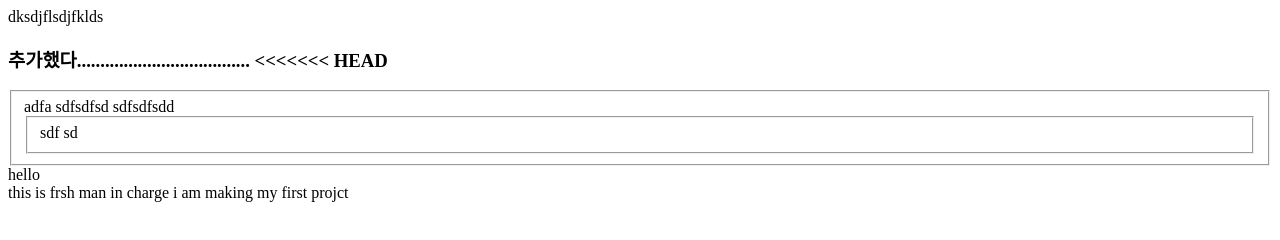
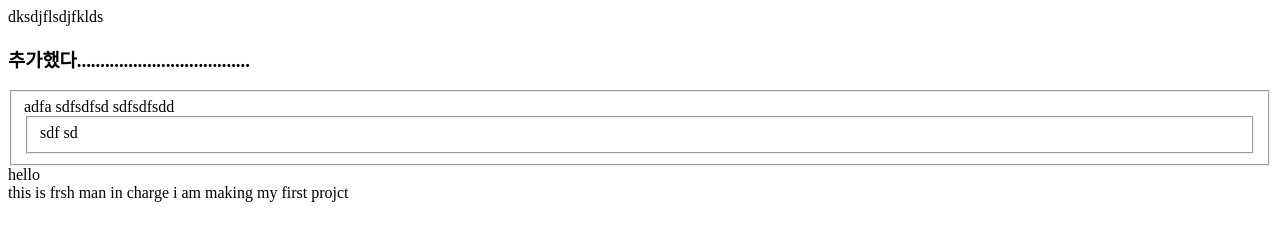
Before and after one commit to Kangyekoung/gitTest, a plain HTML site: page index.html in a window 1280 px wide. Drawn offline with Linux system fonts and the light colour scheme.

Commit message:
first commit

```diff
--- /dev/null
+++ b/App.js
@@ -0,0 +1 @@
+//잘올라갔나??
--- a/index.html
+++ b/index.html
@@ -3,7 +3,6 @@ dksdjflsdjfklds
 
 <h3>
     추가했다.....................................
-<<<<<<< HEAD
 </h3>
 <fieldset>adfa
     sdfsdfsd
```
